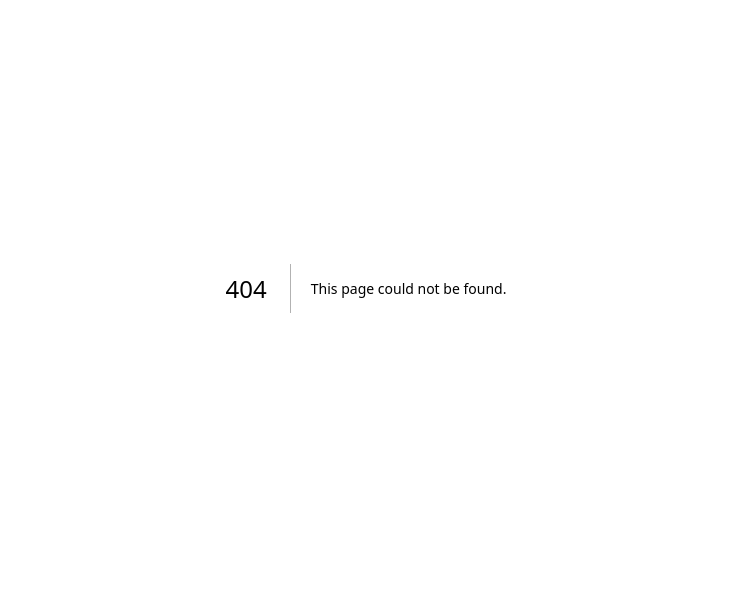
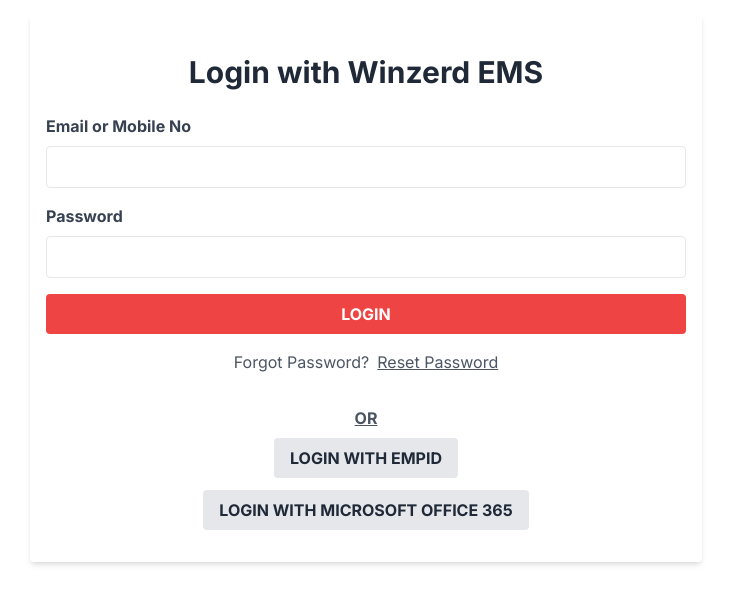
Before and after one commit to arnavggupta/winzerdAi, a Next.js app: page /login in a window 1280 px wide. Before the commit this address had no page. Shown: the part 112-716 px from the top of the page, without its empty margins (274-1005 px from the left). Built offline with nearby package versions, Linux system fonts and the light colour scheme.

Commit message:
add routing page

```diff
--- /dev/null
+++ b/src/app/admin/business_information/page.tsx
@@ -0,0 +1,7 @@
+import React from 'react'
+
+export default function page() {
+  return (
+    <div>page</div>
+  )
+}
--- /dev/null
+++ b/src/app/login/page.tsx
@@ -0,0 +1,75 @@
+"use client";
+import Head from 'next/head'
+import Image from 'next/image'
+import { useState } from 'react'
+
+export default function Home() {
+  const [email, setEmail] = useState('')
+  const [password, setPassword] = useState('')
+
+  const handleSubmit = (event:any) => {
+    event.preventDefault()
+
+    console.log('Email:', email)
+    console.log('Password:', password)
+  }
+
+  return (
+    <div className="flex min-h-screen flex-col items-center justify-center py-2 bg-white">
+
+
+      <main className="flex flex-col items-center justify-center w-full max-w-2xl px-4 py-8 rounded shadow-md bg-white">
+        <h1 className="text-3xl font-bold text-gray-800 mb-4 py-2">Login with Winzerd EMS</h1>
+
+        <form onSubmit={handleSubmit} className="flex flex-col w-full">
+          <div className="flex flex-col mb-4">
+            <label htmlFor="email" className="text-gray-700 font-bold mb-2">Email or Mobile No</label>
+            <input
+              type="text"
+              id="email"
+              className="border rounded py-2 px-4 text-gray-700 focus:outline-none focus:border-blue-500"
+              value={email}
+              onChange={(event) => setEmail(event.target.value)}
+              required
+            />
+          </div>
+
+          <div className="flex flex-col mb-4">
+            <label htmlFor="password" className="text-gray-700 font-bold mb-2">Password</label>
+            <input
+              type="password"
+              id="password"
+              className="border rounded py-2 px-4 text-gray-700 focus:outline-none focus:border-blue-500"
+              value={password}
+              onChange={(event) => setPassword(event.target.value)}
+              required
+            />
+          </div>
+
+          <button type="submit" className="bg-red-500 hover:bg-red-700 text-white font-bold py-2 px-4 rounded focus:outline-none focus:shadow-outline">
+            LOGIN
+          </button>
+        </form>
+
+        <div className="mt-4 text-gray-600">
+          <span className="mr-2">Forgot Password?</span>
+          <a href="#" className="underline">
+            Reset Password
+          </a>
+        </div>
+
+        <div className="mt-8 text-gray-600 mb-2">
+          <span className="font-bold underline">OR</span>
+        </div>
+
+        <button className="bg-gray-200 hover:bg-gray-300 text-gray-800 font-bold py-2 px-4 rounded focus:outline-none focus:shadow-outline mb-3">
+          LOGIN WITH EMPID
+        </button>
+
+        <button className="bg-gray-200 hover:bg-gray-300 text-gray-800 font-bold py-2 px-4 rounded focus:outline-none focus:shadow-outline">
+          LOGIN WITH MICROSOFT OFFICE 365
+        </button>
+      </main>
+    </div>
+  )
+}
```
Also changed, not shown: src/app/dashboard/page.tsx (added), src/app/employee/page.tsx (added).
